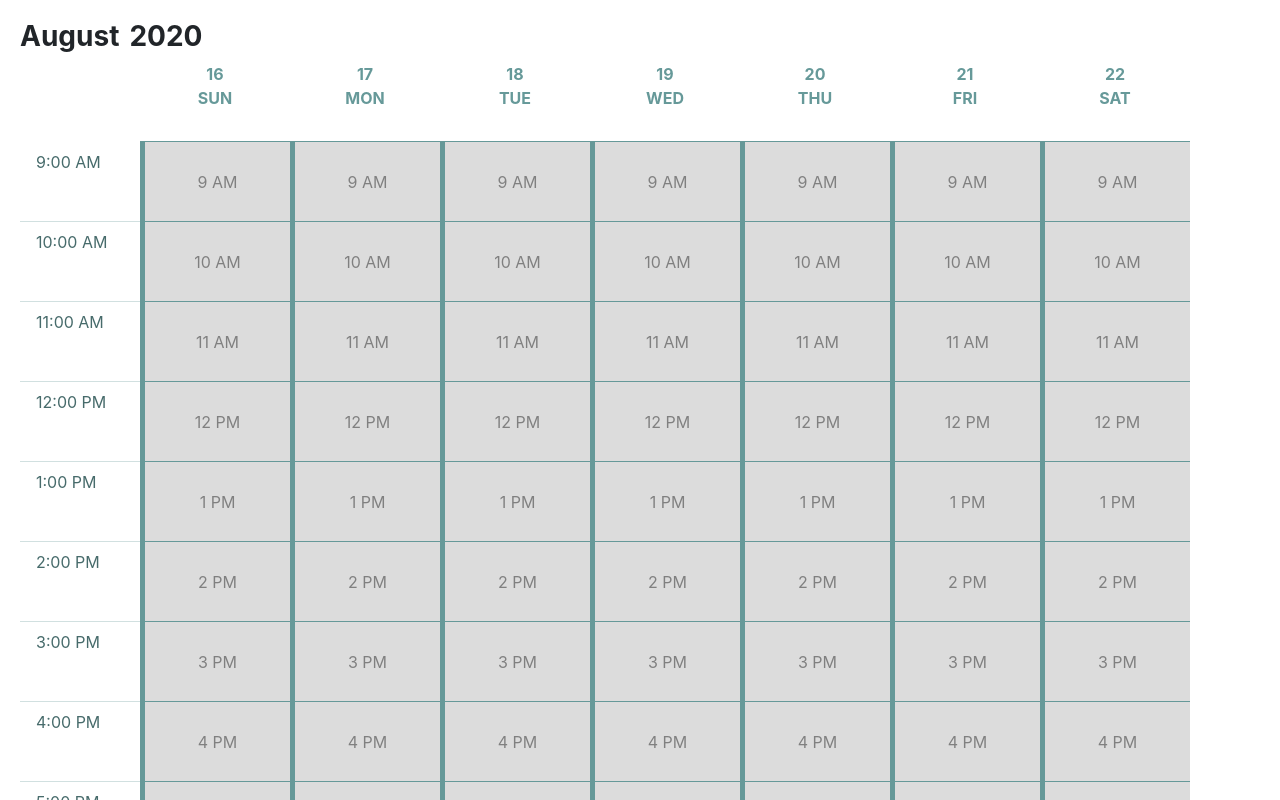
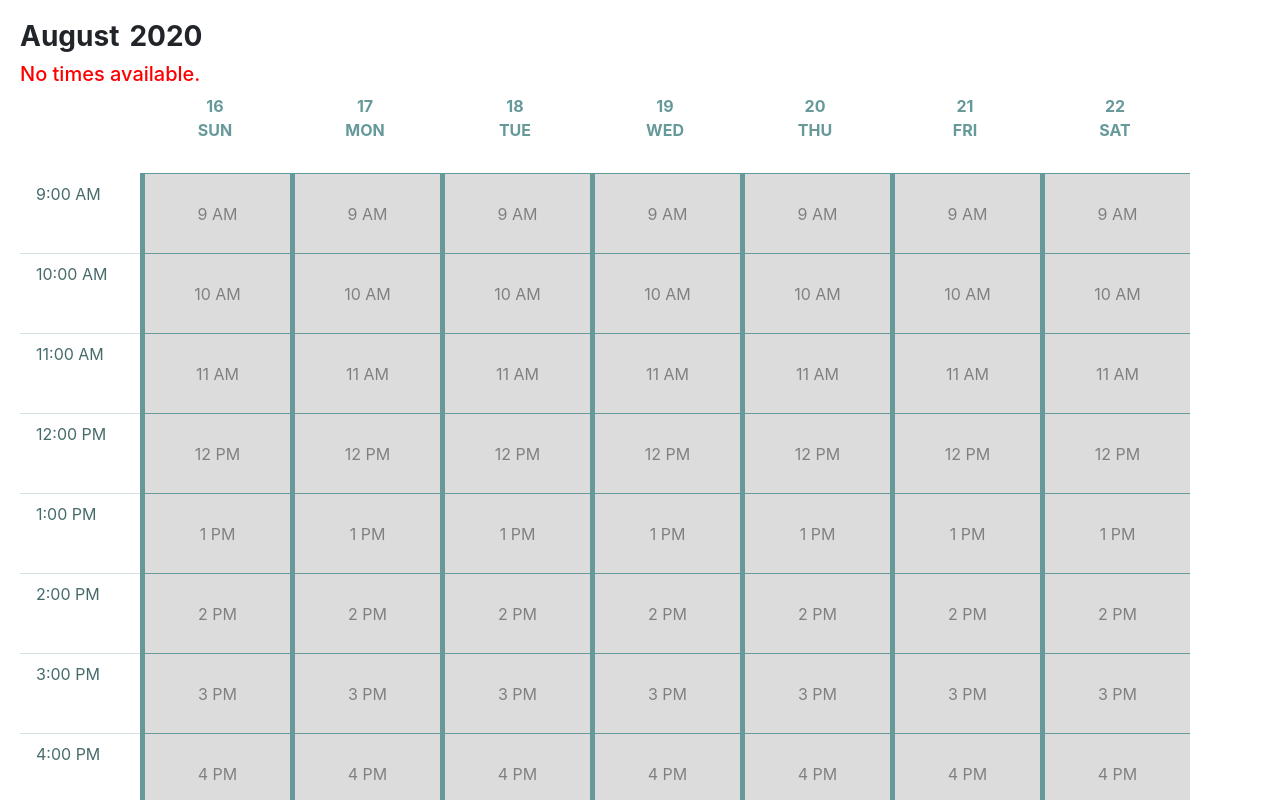
Before and after one commit to RMIT-SEPT/majorproject-5-wed-16-30-6, a React (Create React App) app in the folder FrontEnd/: page /schedule/1 in a window 1280 px wide. Shown: the top 800 px of the page. Built offline with nearby package versions, Linux system fonts and the light colour scheme; no server answers.

Commit message:
Add 'No times available' message

```diff
--- a/FrontEnd/src/components/BusinessSchedule/BusinessSchedule.css
+++ b/FrontEnd/src/components/BusinessSchedule/BusinessSchedule.css
@@ -128,3 +128,7 @@
 #month-year span {
     margin-right: 10px;
 }
+
+#unavailable-msg {
+    color: red;
+}
--- a/FrontEnd/src/components/BusinessSchedule/Schedule.js
+++ b/FrontEnd/src/components/BusinessSchedule/Schedule.js
@@ -13,15 +13,28 @@ class Schedule extends Component {
     loadData();
   }
 
+  constructor() {
+    super();
+    this.availability = false;
+  }
+
   /**
    * get Day components for each day in the 'schedule' (i.e., the next seven days) from the API
+   * and change the availability
    */
-  getDays() {
+  getDaysAndAvailability() {
     let days = []
     let i = 1;
     this.props.schedule.forEach(day => {
       let id = "day" + i;
-      days.push(<Day key={id} timeslots={day.timeslots} id={id} />);
+      let timeslots = day.timeslots;
+      days.push(<Day key={id} timeslots={timeslots} id={id} />);
+
+      // change the availability if any of the seven days have timeslots
+      if (!this.availability && timeslots.length > 0) {
+        this.availability = true;
+      }
+
       i++;
     })
     return days;
@@ -31,6 +44,7 @@ class Schedule extends Component {
     const firstDateSchedule = this.props.schedule[0];
     const months = ['January', 'February', 'March', 'April', 'May', 'June', 'July', 'August', 'September', 'October',
     'November', 'December'];
+    const days = this.getDaysAndAvailability();
 
     return (
       <div id="schedule">
@@ -38,10 +52,15 @@ class Schedule extends Component {
           <span>{months[parseInt(firstDateSchedule.month)]}</span>
           <span>{firstDateSchedule.year}</span>
         </h3>
+
+        {!this.availability &&
+          <h5 id="unavailable-msg">No times available.</h5>
+        }
+
         <div id="schedule-grid">
           <TimeCellList />
           <DaysHeader />
-          {this.getDays()}
+          {days}
         </div>
       </div>
     )
```
